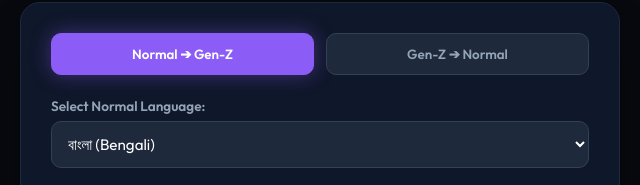
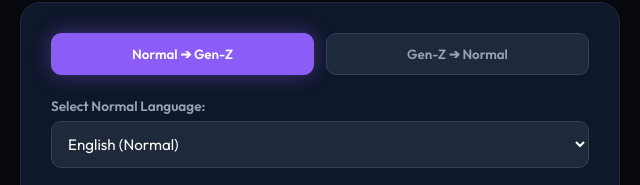
Before and after one commit to Ankita444-Creator/GenZtranslator, a plain HTML site: page index.html in a window 1280 px wide. Shown: the part 158-343 px from the top of the page, 320-960 px from the left. Drawn offline with Linux system fonts and the light colour scheme.

Commit message:
Update index.html

```diff
--- a/index.html
+++ b/index.html
@@ -27,6 +27,7 @@
             <div class="lang-selector-wrapper" id="langWrapper">
                 <label for="targetLang">Select Normal Language:</label>
                 <select id="targetLang">
+                    <option value="English">English (Normal)</option>
                     <option value="bn">বাংলা (Bengali)</option>
                     <option value="hi">हिन्दी (Hindi)</option>
                     <option value="or">ଓଡ଼ିଆ (Odia)</option>
```
